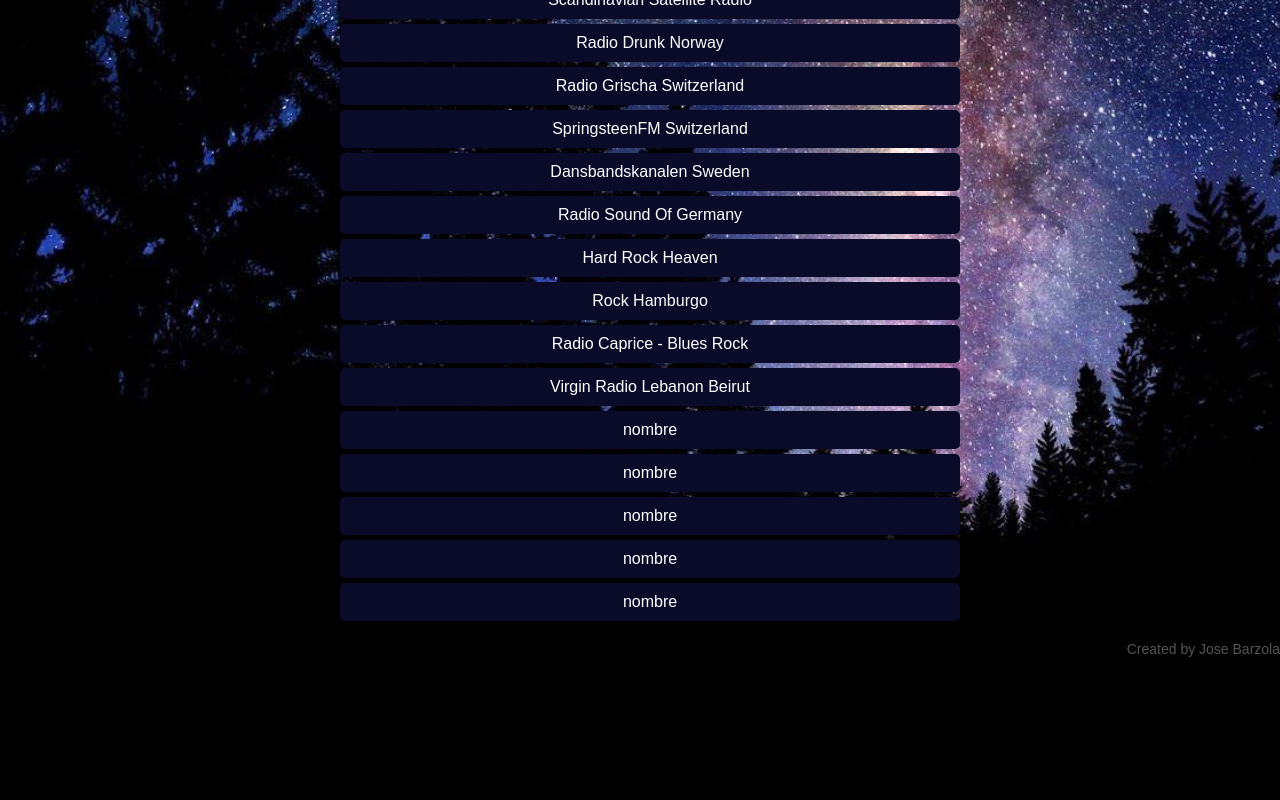
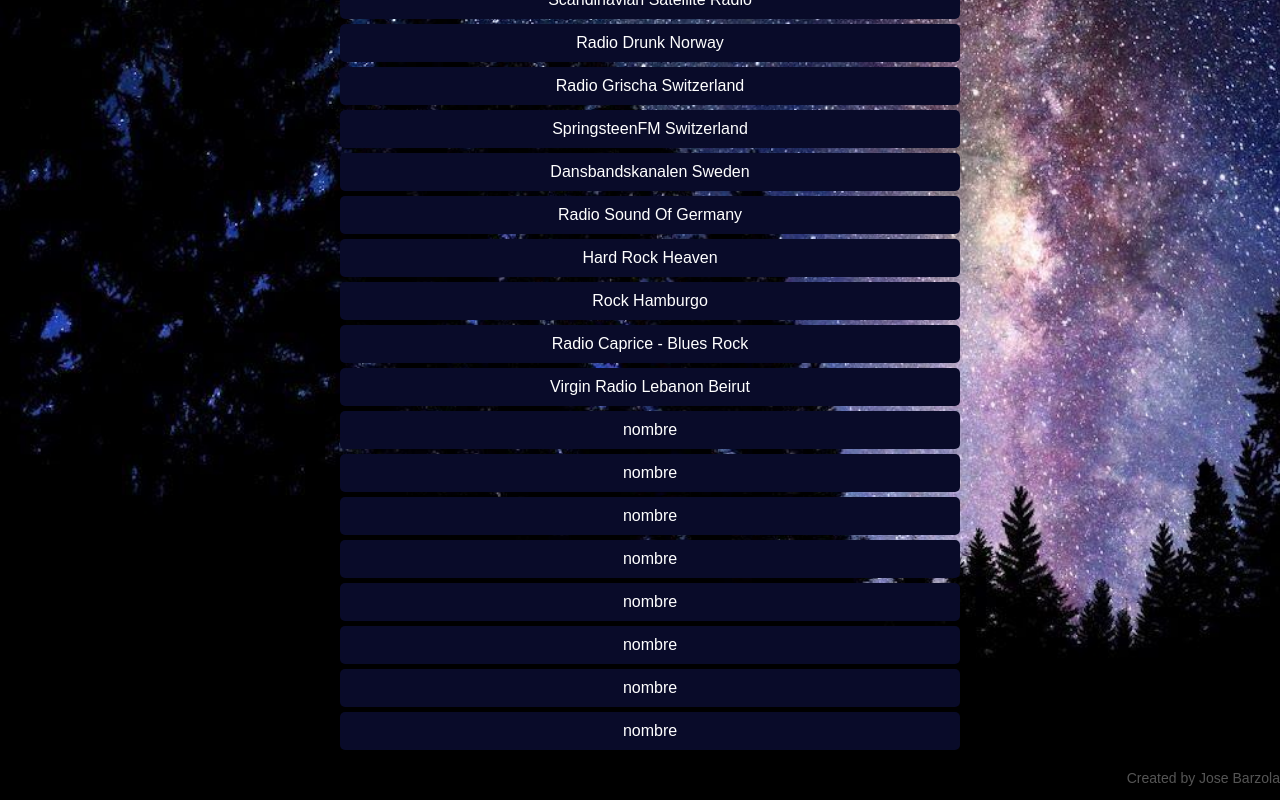
Before and after one commit to JOSEBARZOLA/RadioRK, a plain HTML site: page index.html in a window 1280 px wide. Shown: the part 501-1301 px from the top of the page. Before the commit the page ends 1172 px from the top, so only its background shows below. Drawn offline with Linux system fonts and the light colour scheme; a web font is replaced by a local one.

Commit message:
add more links

```diff
--- a/index.html
+++ b/index.html
@@ -56,6 +56,9 @@
         <li onclick="cambiarRadio('link de la radio')">nombre</li>
         <li onclick="cambiarRadio('link de la radio')">nombre</li>
         <li onclick="cambiarRadio('link de la radio')">nombre</li>
+        <li onclick="cambiarRadio('link de la radio')">nombre</li>
+        <li onclick="cambiarRadio('link de la radio')">nombre</li>
+        <li onclick="cambiarRadio('link de la radio')">nombre</li>
 
     </ul>
     <footer class="footer">
```
